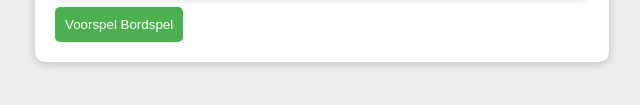
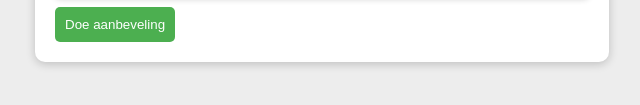
Before and after one commit to marisnieuwen/boardgame_prediction, a plain HTML site: page index.html in a window 1280 px wide. Shown: the part 645-750 px from the top of the page, 25-665 px from the left. Drawn offline with nearby package versions, Linux system fonts and the light colour scheme.

Commit message:
change to aanbeveling

```diff
--- a/index.html
+++ b/index.html
@@ -53,7 +53,7 @@
                 </div>
 
                 <div class="form-group">
-                    <button type="button" id="predict-btn">Voorspel Bordspel</button>
+                    <button type="button" id="predict-btn">Doe aanbeveling</button>
                 </div>
             </form>
             <div id="prediction-result"></div>
```
